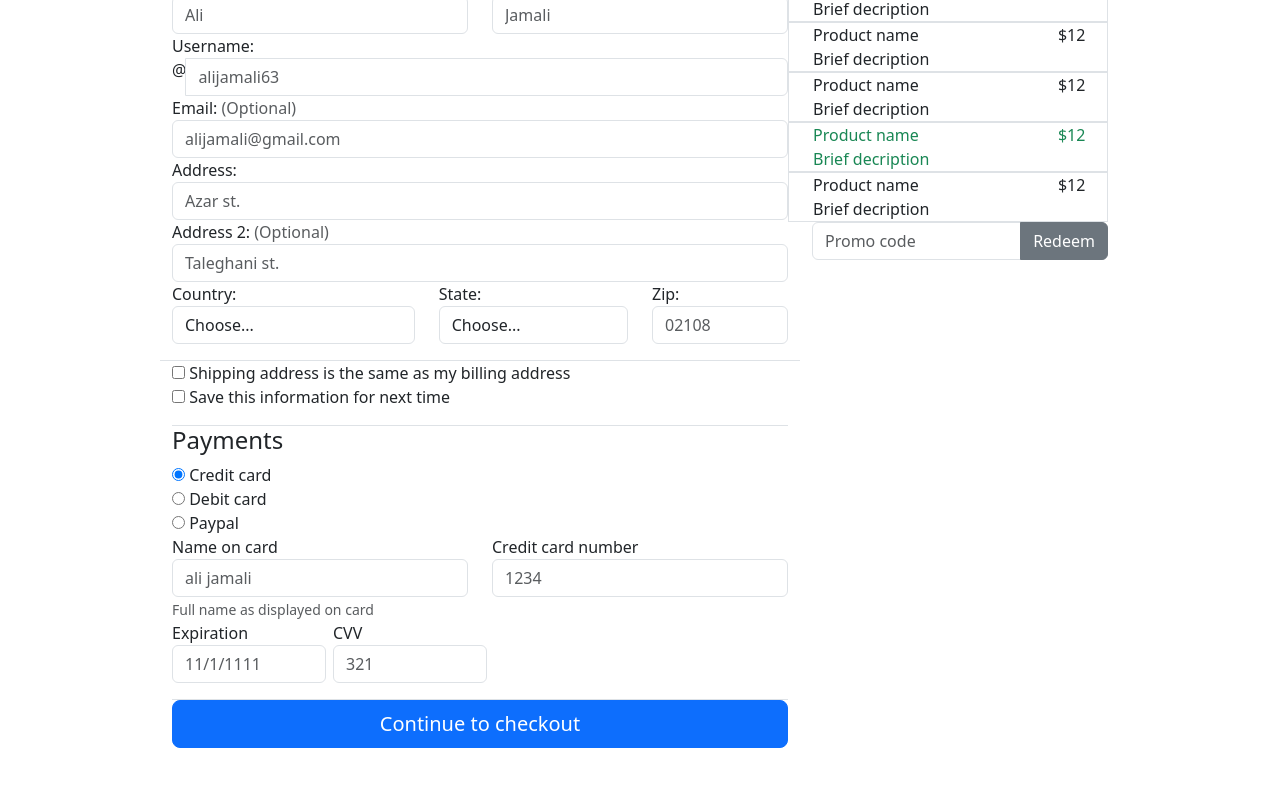
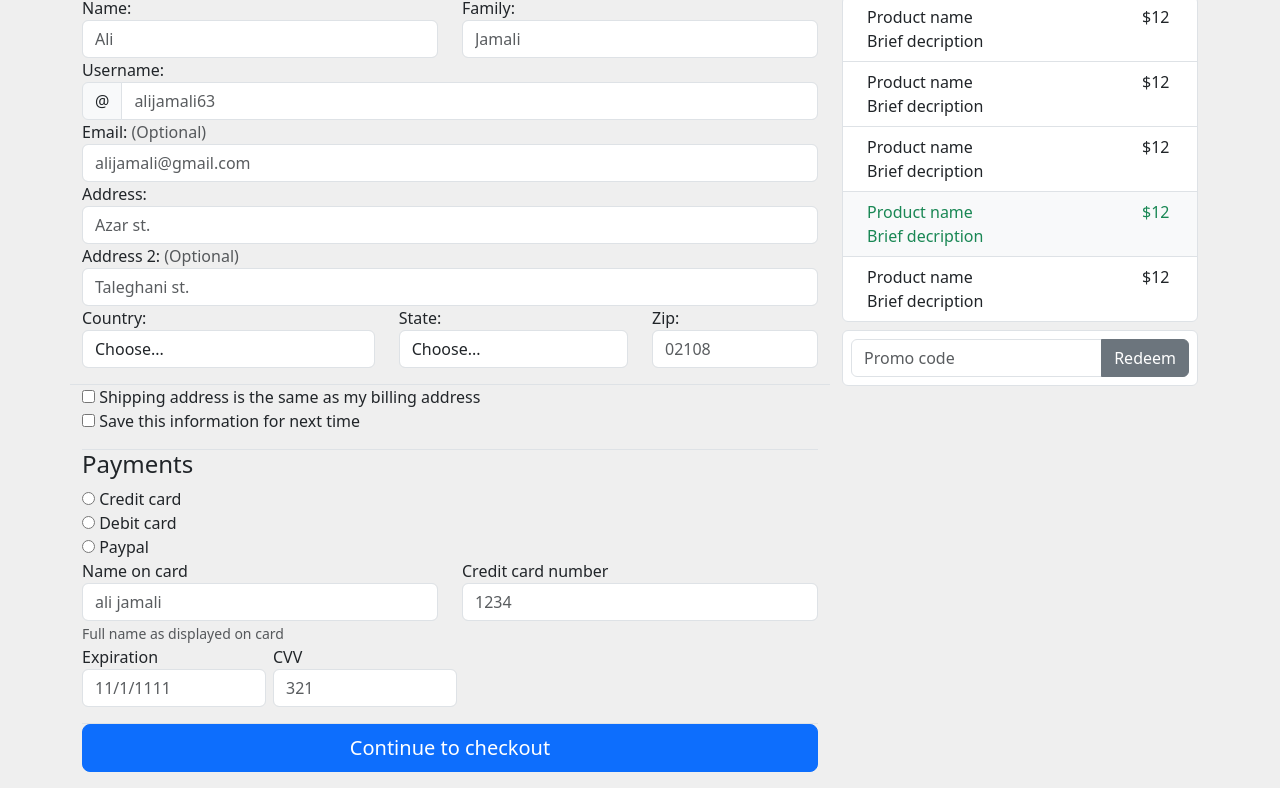
Before and after one commit to arian-aghaei/bootstrap, a website built with Vite: page form.html in a window 1280 px wide. Shown: the part 319-1107 px from the top of the page. Before the commit the page ends 1067 px from the top, so only its background shows below. Built offline with nearby package versions, Linux system fonts and the light colour scheme.

Commit message:
form completed

```diff
--- a/form.html
+++ b/form.html
@@ -9,15 +9,17 @@
     <link rel="stylesheet" href="./style.css">
 
 </head>
-<body>
-    <div class="container-fluid w-75">
-        <img class="d-block mx-auto m-4 mt-5" src="https://getbootstrap.com/docs/4.0/assets/brand/bootstrap-solid.svg" alt="" width="72" height="72">
+<body style="background-color: #efefef">
+<div class="container">
+    <img class="d-block mx-auto m-4 mt-5" src="https://getbootstrap.com/docs/4.0/assets/brand/bootstrap-solid.svg"
+         alt="" width="72" height="72">
     <h2 class="text-center">Checkout form</h2>
-        <p class="enter text-center">Below is an example form built entirely with Bootstrap's form controls. Each required form group has a validation state
+    <p class="enter text-center">Below is an example form built entirely with Bootstrap's form controls. Each required
+        form group has a validation state
         that can be triggered by attempting to submit the form without completing it.</p>
 
-        <div class="row d-flex flex-column flex-md-row">
-            <div class="col-8 order-1 order-md-0">
+    <div class="row">
+        <div class="col order-1 order-md-0">
             <h4>Billing address</h4>
             <form>
                 <div class="row">
@@ -33,10 +35,9 @@
                 <div>
                     <label for="username">Username:</label>
                     <div class="input-group">
-                            <div>
-                                <span>@</span>
-                            </div>
-                            <input type="text" name="user" class="form-control" id="username" placeholder="alijamali63" required>
+                        <span class="input-group-text">@</span>
+                        <input type="text" name="user" class="form-control" id="username" placeholder="alijamali63"
+                               required>
                     </div>
                 </div>
                 <div>
@@ -75,18 +76,18 @@
                         <input type="text" name="zip" class="form-control" id="zip" placeholder="02108" required>
                     </div>
                 </div>
-                    <div >
-                        <input type="checkbox" name="chk1" id="chk1" >
+                <div>
+                    <input type="checkbox" name="chk1" id="chk1">
                     <label for="chk1">Shipping address is the same as my billing address</label>
                 </div>
                 <div class="pb-3 border-bottom">
-                        <input type="checkbox" name="chk2" id="chk2" >
+                    <input type="checkbox" name="chk2" id="chk2">
                     <label for="chk2">Save this information for next time</label>
                 </div>
                 <h4>Payments</h4>
                 <div class="border-bottom pb-3">
                     <div>
-                            <input type="radio" id="credit" name="payment" checked required>
+                        <input type="radio" id="credit" name="payment" required>
                         <label for="credit">Credit card</label>
                     </div>
                     <div>
@@ -100,17 +101,20 @@
                     <div class="row">
                         <div class="col-6">
                             <label for="cardname">Name on card</label>
-                                <input id="cardname" class="form-control" name="cardname" placeholder="ali jamali" type="text" required>
+                            <input id="cardname" class="form-control" name="cardname" placeholder="ali jamali"
+                                   type="text" required>
                             <small class="text-muted">Full name as displayed on card</small>
                         </div>
                         <div class="col-6">
                             <label for="cardno">Credit card number</label>
-                                <input id="cardno" class="form-control" name="cardno" placeholder="1234" type="text" required>
+                            <input id="cardno" class="form-control" name="cardno" placeholder="1234" type="text"
+                                   required>
                         </div>
                         <div class="col-6 input-group gap-2">
                             <div class="col-3">
                                 <label for="exp">Expiration</label>
-                                    <input type="text" class="form-control" name="exp" id="exp" placeholder="11/1/1111" required>
+                                <input type="text" class="form-control" name="exp" id="exp" placeholder="11/1/1111"
+                                       required>
                             </div>
                             <div class="col-3">
                                 <label for="cvv">CVV</label>
@@ -120,12 +124,13 @@
                     </div>
                 </div>
                 <div>
-                        <button class="btn btn-primary btn-lg btn-block col-12" type="submit">Continue to checkout</button>
+                    <button class="btn btn-primary btn-lg btn-block col-12 mb-3" type="submit">Continue to checkout</button>
                 </div>
 
             </form>
         </div>
-            <div class="col-4 order-0 order-md-1">
+
+        <div class="col-md-4 order-0 order-md-1">
             <div class="row">
                 <div class="col-10">
                     <h4>Your cart</h4>
@@ -134,35 +139,37 @@
                     <div class="rounded bg-dark text-white text-center">3</div>
                 </div>
             </div>
-                <div class="row rounded">
-                    <div class="col-12 border row">
+            <div class="row bg-white rounded mx-auto border">
+                <div class="col-12 border-bottom py-2 row mx-auto">
                     <div class="col-10">Product name</div>
                     <div class="col-2">$12</div>
                     <div class="col-10">Brief decription</div>
                 </div>
-                    <div class="col-12 border row">
+
+                <div class="col-12 border-bottom py-2 row mx-auto">
                     <div class="col-10">Product name</div>
                     <div class="col-2">$12</div>
                     <div class="col-10">Brief decription</div>
                 </div>
-                    <div class="col-12 border row">
+
+                <div class="col-12 border-bottom py-2 row mx-auto">
                     <div class="col-10">Product name</div>
                     <div class="col-2">$12</div>
                     <div class="col-10">Brief decription</div>
                 </div>
-                    <div class="col-12 border row text-success">
+                <div class="col-12 border-bottom py-2 row mx-auto text-success bg-light">
                     <div class="col-10">Product name</div>
                     <div class="col-2">$12</div>
                     <div class="col-10">Brief decription</div>
                 </div>
-                    <div class="col-12 border row">
+                <div class="col-12 py-2 row mx-auto">
                     <div class="col-10">Product name</div>
                     <div class="col-2">$12</div>
                     <div class="col-10">Brief decription</div>
                 </div>
             </div>
-                <form class="row">
-                    <div class="input-group col-12">
+            <form class="my-2 p-2 bg-white border rounded">
+                <div class="input-group">
                     <input type="text" class="form-control" placeholder="Promo code">
                     <button type="submit" class="btn btn-secondary">Redeem</button>
                 </div>
```
Lines whose indentation alone changed are shown as unchanged.
